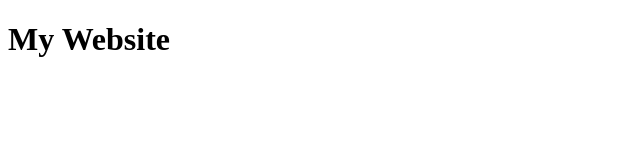
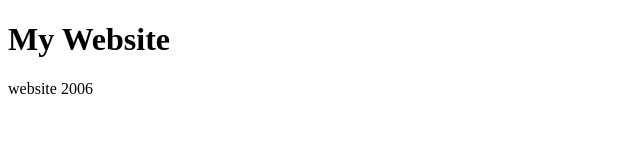
Before and after one commit to srilatha2012/my-third-repo, a plain HTML site: page index.html in a window 1280 px wide. Shown: the whole page, without its empty margins (0-640 px from the left). Drawn offline with Linux system fonts and the light colour scheme.

Commit message:
added and modified footer section in index.html

```diff
--- a/index.html
+++ b/index.html
@@ -9,6 +9,8 @@
     <header>
         <h1>My Website</h1>
     </header>
-
+    <footer>
+        <p>website 2006</p>
+    </footer>
 </body>
 </html>
```
